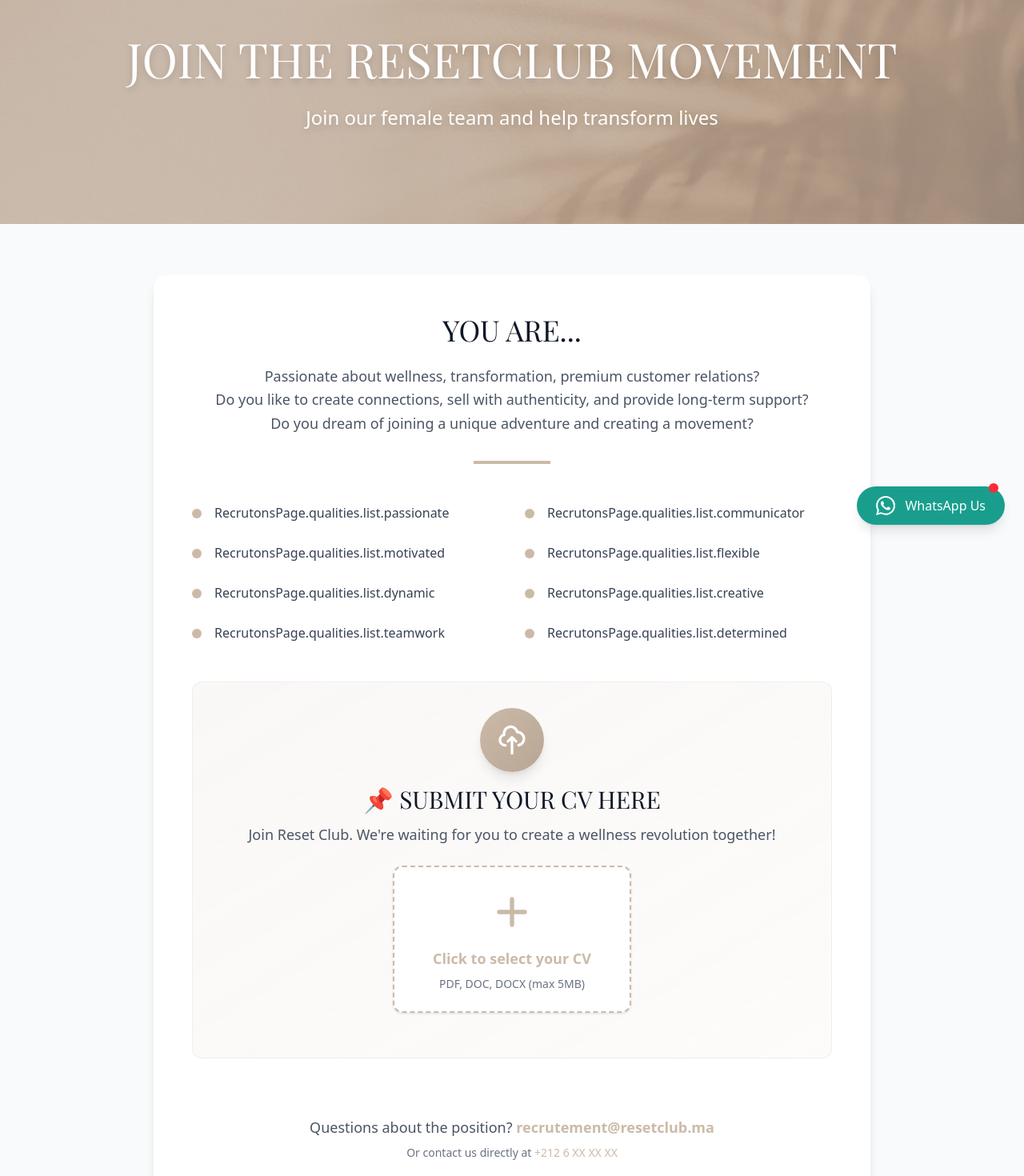
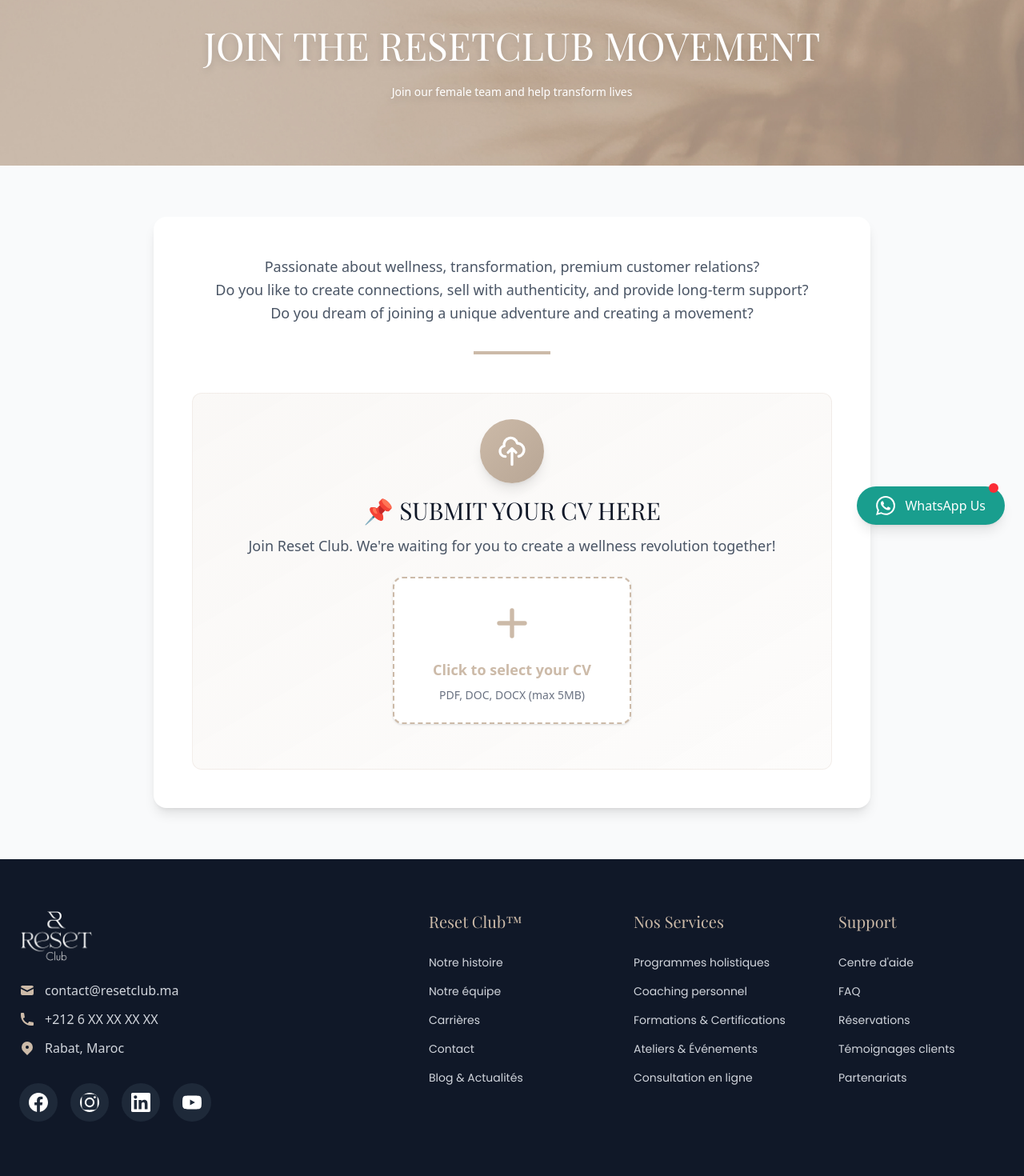
Before and after one commit to successproductions/resetclub, a Next.js app: page /en/recrutons in a window 1280 px wide. Shown: the part 120-1590 px from the top of the page at 80% size. Built offline with nearby package versions, Linux system fonts and the light colour scheme.

Commit message:
modif in page contac and page recrutons

```diff
--- a/locales/en.json
+++ b/locales/en.json
@@ -37,10 +37,10 @@
     "description": ""
   },
   "ContactPage": {
-    "title": "Contact & Reservations",
+    "title": "Ready to start your transformation?",
     "subtitle": "Ready to start your transformation? Contact us to book your free assessment or get more information about our programs.",
     "form": {
-      "title": "Send us a message",
+      "title": "A pleasure to serve you",
       "firstName": "First Name",
       "lastName": "Last Name",
       "email": "Email",
@@ -85,9 +85,7 @@
       },
       "hours": {
         "title": "Opening hours",
-        "weekdays": "Monday - Friday: 8:00 AM - 8:00 PM",
-        "saturday": "Saturday: 9:00 AM - 6:00 PM",
-        "sunday": "Sunday: 10:00 AM - 4:00 PM"
+        "weekdays": "Monday - Saturday: 8:00 AM - 8:00 PM"
       }
     },
     "map": {
@@ -226,18 +224,7 @@
       "subtitle": "Join our female team and help transform lives"
     },
     "qualities": {
-      "title": "YOU ARE...",
-      "intro": "Passionate about wellness, transformation, premium customer relations?<br/>Do you like to create connections, sell with authenticity, and provide long-term support?<br/>Do you dream of joining a unique adventure and creating a movement?",
-      "list": {
-        "passionate": "<strong>Passionate about wellness</strong> and personal transformation",
-        "motivated": "<strong>Motivated by support</strong> and helping others",
-        "dynamic": "<strong>Dynamic and energetic</strong> in your approach",
-        "teamwork": "<strong>Able to work</strong> in a team and independently",
-        "communicator": "<strong>Excellent communicator</strong> with developed relationship skills",
-        "flexible": "<strong>Flexible and adaptable</strong> to changes",
-        "creative": "<strong>Creative and innovative</strong> in your solutions",
-        "determined": "<strong>Determined</strong> to achieve your goals"
-      }
+      "intro": "Passionate about wellness, transformation, premium customer relations?<br/>Do you like to create connections, sell with authenticity, and provide long-term support?<br/>Do you dream of joining a unique adventure and creating a movement?"
     },
     "upload": {
       "title": "📌 SUBMIT YOUR CV HERE",
--- a/locales/fr.json
+++ b/locales/fr.json
@@ -8,7 +8,7 @@
     "reserve": "Réserver"
   },
   "Hero": {
-    "title": "le premier centre premium de transformation holistique au Maroc",
+    "title": "Le premier centre premium de transformation holistique au Maroc",
     "subtitle": "Reset Club",
     "cta": "Réserver mon bilan"
   },
@@ -37,10 +37,10 @@
     "description": ""
   },
   "ContactPage": {
-    "title": "Contact & Réservations",
-    "subtitle": "Prêt à commencer votre transformation ? Contactez-nous pour réserver votre bilan gratuit ou obtenir plus d'informations sur nos programmes.",
+    "title": "Prêt à commencer votre transformation ?",
+    "subtitle": "Contactez-nous pour réserver votre bilan gratuit ou obtenir plus d'informations sur nos programmes.",
     "form": {
-      "title": "Envoyez-nous un message",
+      "title": "Au plaisir de vous servir",
       "firstName": "Prénom",
       "lastName": "Nom",
       "email": "Email",
@@ -85,9 +85,7 @@
       },
       "hours": {
         "title": "Horaires d'ouverture",
-        "weekdays": "Lundi - Vendredi : 8h00 - 20h00",
-        "saturday": "Samedi : 9h00 - 18h00",
-        "sunday": "Dimanche : 10h00 - 16h00"
+        "weekdays": "Lundi - Samedi : 8h00 - 20h00"
       }
     },
     "map": {
@@ -226,18 +224,7 @@
       "subtitle": "Rejoignez notre équipe féminine et aidez à transformer des vies"
     },
     "qualities": {
-      "title": "TU ES...",
-      "intro": "Passionné(e) par le bien-être, la transformation, la relation client premium ?<br/>Tu aimes créer du lien, vendre avec authenticité, et accompagner dans la durée ?<br/>Tu rêves de rejoindre une aventure unique et de créer un mouvement ?",
-      "list": {
-        "passionate": "<strong>Passionné(e) par le bien-être</strong> et la transformation personnelle",
-        "motivated": "<strong>Motivé(e) par l'accompagnement</strong> et l'aide aux autres",
-        "dynamic": "<strong>Dynamique et énergique</strong> dans ton approche",
-        "teamwork": "<strong>Capable de travailler</strong> en équipe et de façon autonome",
-        "communicator": "<strong>Excellente communicante</strong> avec un sens relationnel développé",
-        "flexible": "<strong>Flexible et adaptable</strong> aux changements",
-        "creative": "<strong>Créative et innovante</strong> dans tes solutions",
-        "determined": "<strong>Déterminée</strong> à atteindre tes objectifs"
-      }
+      "intro": "Vous êtes passionné(e) par le bien-être, la transformation, la relation client premium ?<br/>Vous aimez créer du lien, vendre avec authenticité, et accompagner dans la durée ?<br/>Vous rêvez de rejoindre une aventure unique et de créer un mouvement ?"
     },
     "upload": {
       "title": "📌 DÉPOSE TON CV ICI",
--- a/src/app/[locale]/recrutons/page.tsx
+++ b/src/app/[locale]/recrutons/page.tsx
@@ -43,7 +43,7 @@
 
       {/* Hero Section - Updated with Reset Club™ branding */}
       <div
-        className="relative pt-32 pb-20 min-h-[50vh] flex items-center justify-center"
+        className="relative pt-32 pb-20 min-h-[28vh] flex items-center justify-center"
         style={{
           backgroundImage: `url('/PALMSBACKGROUND.jpg')`,
           backgroundSize: 'cover',
@@ -51,11 +51,11 @@
           backgroundRepeat: 'no-repeat'
         }}
       >
-        <div className="container mx-auto px-2 md:px-6 text-center relative z-10">
-          <h1 className="text-3xl md:text-4xl lg:text-6xl text-white mb-1 md:mb-6 drop-shadow-lg">
+        <div className="container mx-auto px-2 pt-6 md:px-6 text-center relative z-10">
+          <h1 className="text-2xl md:text-3xl lg:text-5xl text-white mb-1 md:mb-6 drop-shadow-lg">
             {t('hero.title')}
           </h1>
-          <p className="text-sm md:text-2xl text-white max-w-3xl mx-auto leading-relaxed drop-shadow-lg">
+          <p className="text-sm md:text-1xl text-white max-w-4xl mx-auto leading-relaxed drop-shadow-lg">
             {t('hero.subtitle')}
           </p>
         </div>
@@ -67,60 +67,16 @@
           <div className="max-w-4xl mx-auto">
 
             {/* Main Content */}
-            <div className="bg-white rounded-2xl shadow-lg p-6 md:p-12">
+            <div className="bg-white rounded-2xl shadow-lg   p-6 md:p-12">
 
               {/* Intro Text - Updated with copywriting style */}
               <div className="mb-12 text-center">
-                <h2 className="text-2xl md:text-4xl text-gray-900 mb-6">
-                  {t('qualities.title')}
-                </h2>
                 <p className="text-lg text-gray-600 leading-relaxed max-w-3xl mx-auto mb-8" dangerouslySetInnerHTML={{__html: t('qualities.intro')}} />
 
                 <div className="w-24 h-1 bg-[#ccbaa8] mx-auto"></div>
               </div>
 
-              {/* Qualities Section - Updated format */}
-              <div className="mb-12">
-                <div className="grid md:grid-cols-2 gap-8">
-                  <div className="space-y-6">
-                    <div className="flex items-start space-x-4">
-                      <div className="flex-shrink-0 w-3 h-3 bg-[#ccbaa8] rounded-full mt-2"></div>
-                      <p className="text-gray-700 leading-relaxed" dangerouslySetInnerHTML={{__html: t('qualities.list.passionate')}} />
-                    </div>
-                    <div className="flex items-start space-x-4">
-                      <div className="flex-shrink-0 w-3 h-3 bg-[#ccbaa8] rounded-full mt-2"></div>
-                      <p className="text-gray-700 leading-relaxed" dangerouslySetInnerHTML={{__html: t('qualities.list.motivated')}} />
-                    </div>
-                    <div className="flex items-start space-x-4">
-                      <div className="flex-shrink-0 w-3 h-3 bg-[#ccbaa8] rounded-full mt-2"></div>
-                      <p className="text-gray-700 leading-relaxed" dangerouslySetInnerHTML={{__html: t('qualities.list.dynamic')}} />
-                    </div>
-                    <div className="flex items-start space-x-4">
-                      <div className="flex-shrink-0 w-3 h-3 bg-[#ccbaa8] rounded-full mt-2"></div>
-                      <p className="text-gray-700 leading-relaxed" dangerouslySetInnerHTML={{__html: t('qualities.list.teamwork')}} />
-                    </div>
-                  </div>
 
-                  <div className="space-y-6">
-                    <div className="flex items-start space-x-4">
-                      <div className="flex-shrink-0 w-3 h-3 bg-[#ccbaa8] rounded-full mt-2"></div>
-                      <p className="text-gray-700 leading-relaxed" dangerouslySetInnerHTML={{__html: t('qualities.list.communicator')}} />
-                    </div>
-                    <div className="flex items-start space-x-4">
-                      <div className="flex-shrink-0 w-3 h-3 bg-[#ccbaa8] rounded-full mt-2"></div>
-                      <p className="text-gray-700 leading-relaxed" dangerouslySetInnerHTML={{__html: t('qualities.list.flexible')}} />
-                    </div>
-                    <div className="flex items-start space-x-4">
-                      <div className="flex-shrink-0 w-3 h-3 bg-[#ccbaa8] rounded-full mt-2"></div>
-                      <p className="text-gray-700 leading-relaxed" dangerouslySetInnerHTML={{__html: t('qualities.list.creative')}} />
-                    </div>
-                    <div className="flex items-start space-x-4">
-                      <div className="flex-shrink-0 w-3 h-3 bg-[#ccbaa8] rounded-full mt-2"></div>
-                      <p className="text-gray-700 leading-relaxed" dangerouslySetInnerHTML={{__html: t('qualities.list.determined')}} />
-                    </div>
-                  </div>
-                </div>
-              </div>
 
               {/* CV Upload Section - Enhanced */}
               <div className="bg-gradient-to-br from-[#ccbaa8]/10 to-[#ccbaa8]/5 rounded-xl p-8 border border-[#ccbaa8]/20">
@@ -197,21 +153,6 @@
                 </div>
               </div>
 
-              {/* Contact Info - Updated */}
-              <div className="mt-12 text-center bg-white rounded-lg p-6">
-                <p className="text-gray-600 text-lg">
-                  {t('contact.question')}{' '}
-                  <a href="mailto:recrutement@resetclub.ma" className="text-[#ccbaa8] hover:underline font-semibold">
-                    {t('contact.email')}
-                  </a>
-                </p>
-                <p className="text-sm text-gray-500 mt-2">
-                  {t('contact.phoneLabel')}{' '}
-                  <a href="tel:+212537123456" className="text-[#ccbaa8] hover:underline">
-                    {t('contact.phone')}
-                  </a>
-                </p>
-              </div>
             </div>
           </div>
         </div>
--- a/src/components/layout/WhyResetClub.tsx
+++ b/src/components/layout/WhyResetClub.tsx
@@ -93,10 +93,10 @@
     <section className="pt-16 bg-white">
       {/* Header Section */}
       <div className="max-w-7xl mx-auto px-6 mb-16">
-        <h2 className="text-3xl md:text-5xl font-bold text-gray-900 mb-6">
+        <h2 className="text-3xl md:text-4xl font-bold text-gray-900 mb-6">
           POURQUOI RESET CLUB EST UNIQUE ?
         </h2>
-        <p className="text-lg text-gray-600 max-w-4xl">
+        <p className="text-sm md:text-lg text-gray-600 max-w-4xl">
           Vous avez tout essayé… Ici, vous découvrez vos vraies limites & solutions avec la méthode signature In—Out—Reset
         </p>
       </div>
```
Also changed, not shown: src/app/[locale]/contact/page.tsx (+4 -6 lines), src/components/layout/BeforeAfter.tsx (+4 -6 lines), src/components/layout/KeyFigures.tsx (+3 -7 lines), src/components/layout/PracticeComparison.tsx (+3 -7 lines).
